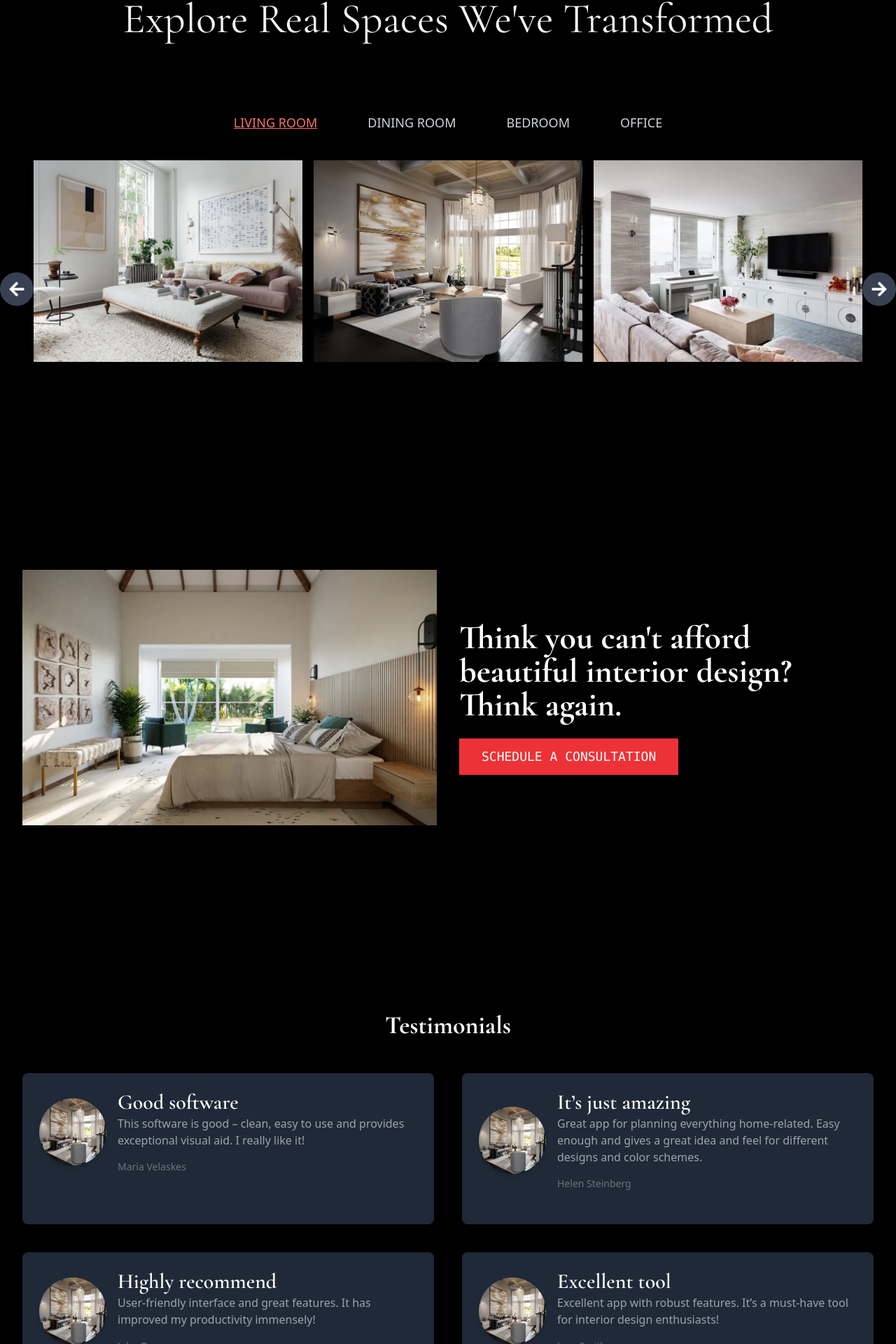
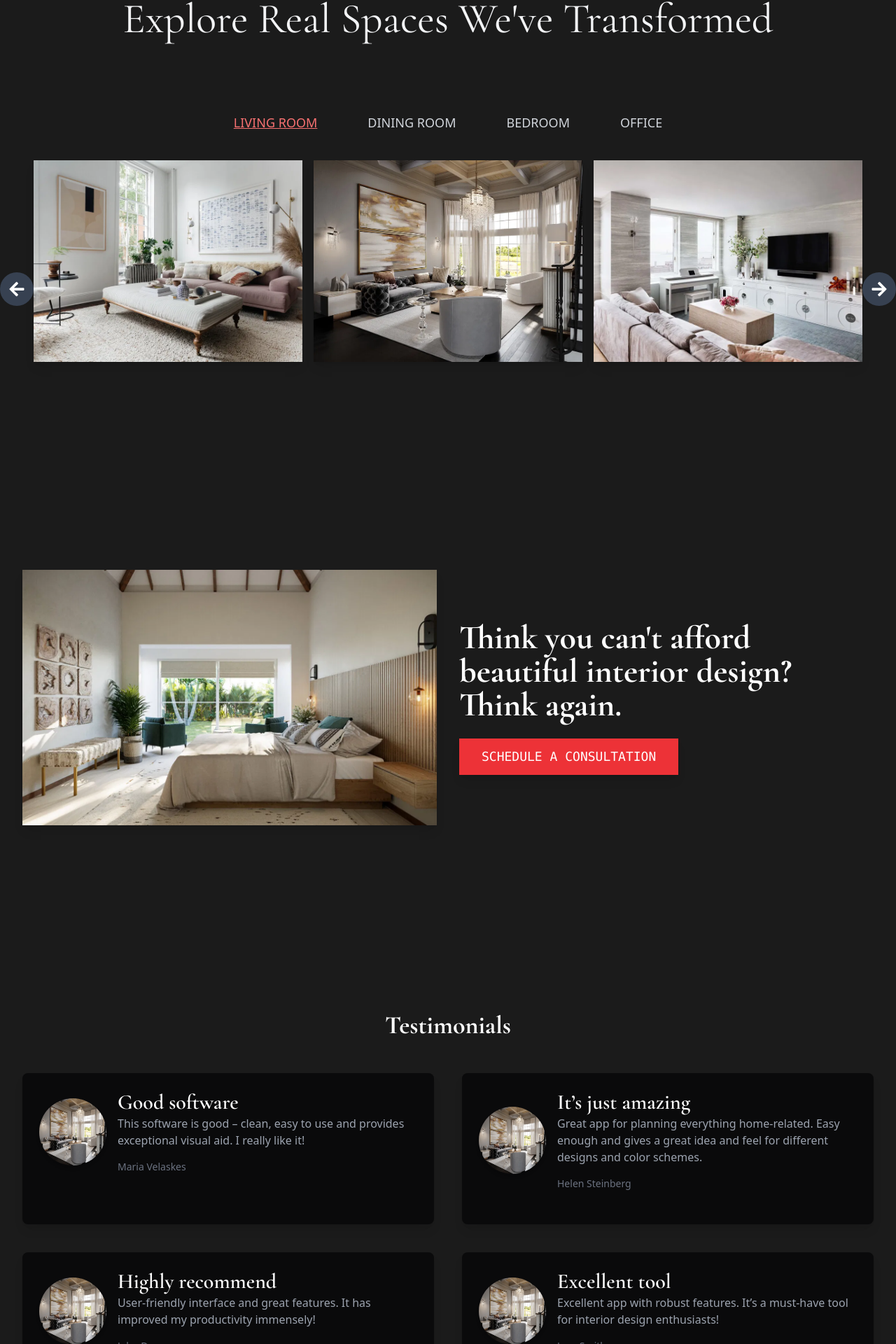
Before and after one commit to House-of-marktech-01/arch-interior-new, a React (Vite) app: page / in a window 1280 px wide. Shown: the part 867-2787 px from the top of the page at 70% size. Built offline with nearby package versions, Linux system fonts and the light colour scheme; a web font is replaced by a local one.

Commit message:
bg change

```diff
--- a/src/components/Footer.jsx
+++ b/src/components/Footer.jsx
@@ -4,7 +4,7 @@ import { Facebook, Twitter, Instagram, Linkedin, Mail, LocateIcon, MapPin, Phone
 import logo from "/assets/images/RCH.png";
 export default function Footer() {
     return (
-        <footer className="bg-secondaryBlack ">
+        <footer className="bg-primaryBlack ">
             <div className=" mx-auto px-4 sm:px-6 lg:px-8 py-12">
                 <div className="grid grid-cols-1 md:grid-cols-4 gap-8">
                     {/* Company Info */}
--- a/src/components/GallerySlider.jsx
+++ b/src/components/GallerySlider.jsx
@@ -94,7 +94,7 @@ const GallerySlider = () => {
                   ? { opacity: 1, scale: 1 }
                   : { opacity: 0, scale: 0.8 }
               } // Animate based on visibility
-              transition={{ duration: 0.5, delay: index * 0.2 }} // Staggered animation
+              transition={{ duration: 0.8, delay: index * 0.5 }} // Staggered animation
             >
               <img
                 src={image.src}
@@ -128,7 +128,7 @@ const GallerySlider = () => {
           observer.disconnect(); // Stop observing after it becomes visible
         }
       },
-      { threshold: 0.1 } // Trigger when 10% of the element is in view
+      { threshold: 0.3 } // Trigger when 10% of the element is in view
     );
 
     if (galleryRef.current) {
@@ -144,7 +144,7 @@ const GallerySlider = () => {
 
   return (
     <div
-      className="w-full h-full bg-black text-white flex flex-col justify-between"
+      className="w-full h-full  text-white flex flex-col justify-between"
       ref={galleryRef} // Attach ref here
     >
       {/* Heading */}
--- a/src/components/Schedule.jsx
+++ b/src/components/Schedule.jsx
@@ -30,7 +30,7 @@ const Schedule = () => {
 
   return (
     <div
-      className="flex flex-col md:flex-row justify-between items-center p-8 rounded-none h-[100vh] bg-black text-white"
+      className="flex flex-col md:flex-row justify-between items-center p-8 rounded-none h-[100vh]  text-white"
       ref={scheduleRef} // Attach ref here
     >
       {/* Image Section */}
@@ -40,7 +40,7 @@ const Schedule = () => {
         animate={
           isVisible ? { opacity: 1, scale: 1 } : { opacity: 0, scale: 0.8 }
         } // Animate based on visibility
-        transition={{ duration: 0.5 }} // Animation duration
+        transition={{ duration: 0.8 }} // Animation duration
       >
         <motion.img
           src={homehero}
--- a/src/components/Testimonials.jsx
+++ b/src/components/Testimonials.jsx
@@ -67,7 +67,7 @@ const Testimonials = () => {
   }, []);
 
   return (
-    <div className="py-12 h-auto bg-black" ref={testimonialsRef}>
+    <div className="py-12 h-auto " ref={testimonialsRef}>
       <h2 className="text-4xl font-bold text-center mb-12 text-white font-cormorant">
         Testimonials
       </h2>
@@ -75,10 +75,10 @@ const Testimonials = () => {
         {testimonials.slice(0, 4).map((testimonial, index) => (
           <motion.div
             key={index}
-            className="bg-gray-800 shadow-lg rounded-lg p-6 w-full transform transition duration-500 hover:shadow-2xl hover:-translate-y-2"
+            className="bg-primaryBlack shadow-lg rounded-lg p-6 w-full transform transition duration-500 hover:shadow-2xl hover:-translate-y-2"
             initial={{ opacity: 0, scale: 0.95 }} // Initial state
             animate={isVisible ? { opacity: 1, scale: 1 } : {}} // Animate only when visible
-            transition={{ duration: 0.5, delay: index * 0.1 }} // Delay for staggered effect
+            transition={{ duration: 0.5, delay: index * 0.2 }} // Delay for staggered effect
           >
             <div className="flex items-center space-x-4 mb-6">
               <img
--- a/src/index.css
+++ b/src/index.css
@@ -6,7 +6,7 @@
 
   color: rgba(255, 255, 255);
 
-  background-color: #0a0a0b;
+  background-color: #1b1b1b;
 
 
 }
```
